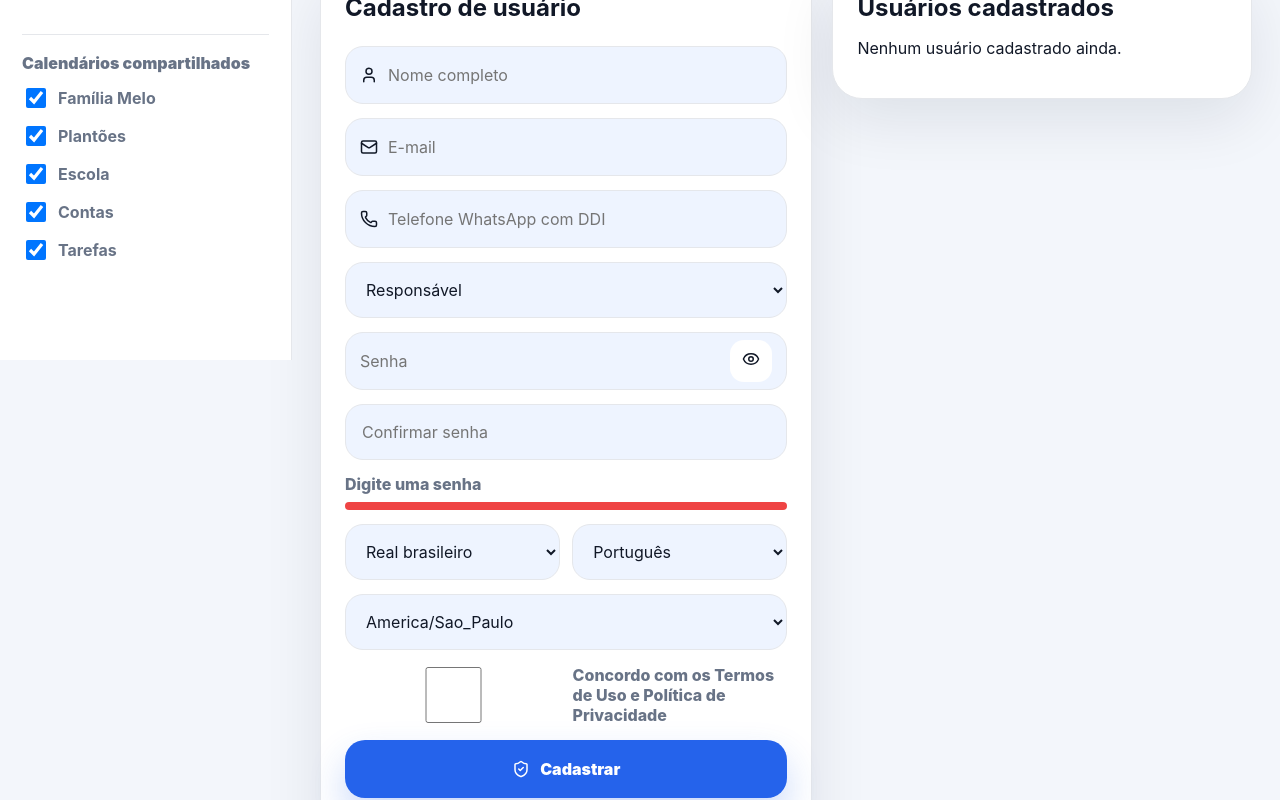
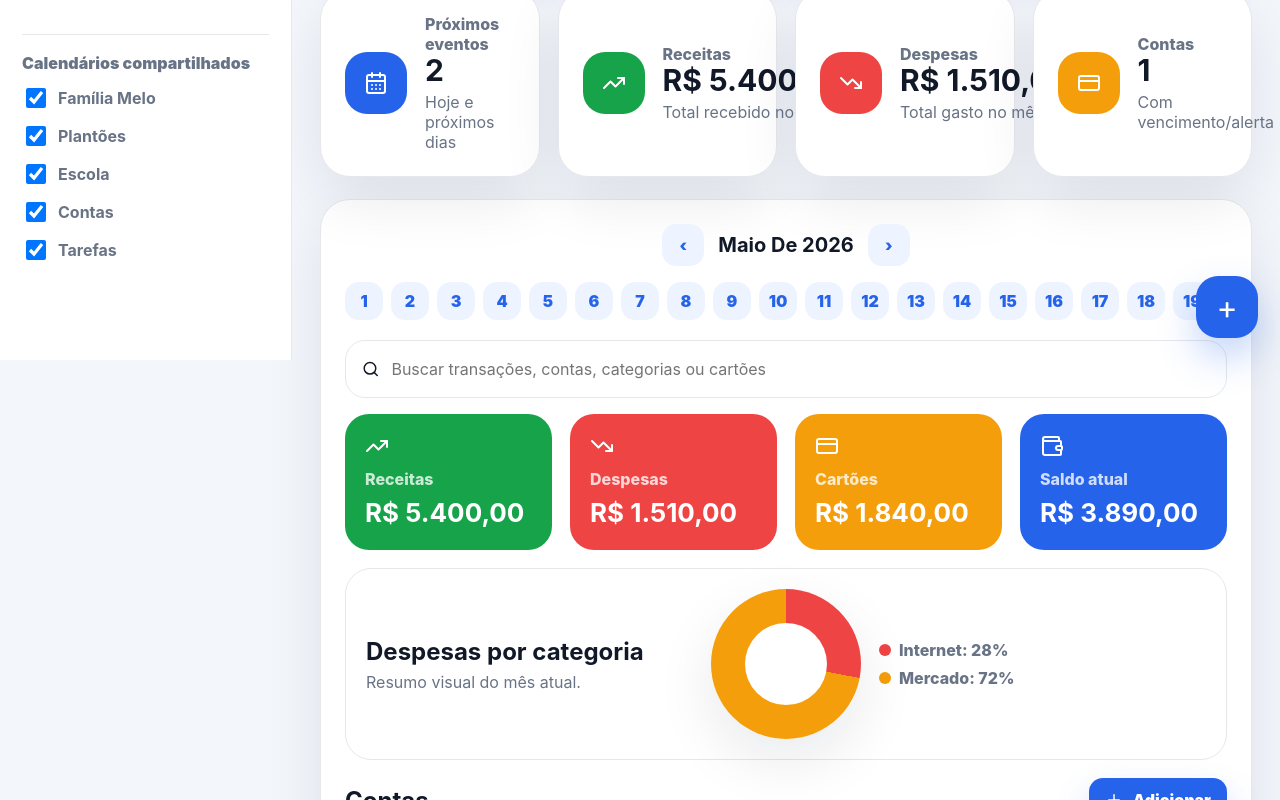
Before and after one commit to TammyMelo01/Senhor-Melo, a Next.js app: page / in a window 1280 px wide. Shown: the part 440-1240 px from the top of the page. Built offline with nearby package versions, Linux system fonts and the light colour scheme.

Commit message:
Update page.tsx

```diff
--- a/app/page.tsx
+++ b/app/page.tsx
@@ -1,215 +1,98 @@
 "use client";
 
-import { useEffect, useState } from "react";
-import { Eye, EyeOff, Mail, Phone, User, ShieldCheck } from "lucide-react";
+import { useState } from "react";
+import { CalendarDays, CreditCard, TrendingDown, TrendingUp } from "lucide-react";
+import { DashboardCard } from "@/components/DashboardCard";
+import { DashboardSummaryModal } from "@/components/DashboardSummaryModal";
+import { FinanceModule } from "@/components/FinanceModule";
+import { CalendarItem, Transaction } from "@/lib/types";
+import { formatCurrency, getFinanceSummary } from "@/lib/finance";
+import { initialCards, initialEvents, initialMembers, initialTransactions } from "@/lib/mockData";
 
-type SavedUser = {
-  id: string;
-  name: string;
-  email: string;
-  phone: string;
-  role: string;
-  currency: string;
-  language: string;
-  timezone: string;
-};
+export default function Home() {
+  const [events] = useState<CalendarItem[]>(initialEvents);
+  const [transactions, setTransactions] = useState<Transaction[]>(initialTransactions);
+  const [summaryType, setSummaryType] = useState<"events" | "income" | "expenses" | "bills" | null>(null);
 
-export default function MembrosPage() {
-  const [users, setUsers] = useState<SavedUser[]>([]);
-  const [showPassword, setShowPassword] = useState(false);
-  const [message, setMessage] = useState("");
-  const [form, setForm] = useState({
-    name: "",
-    email: "",
-    phone: "",
-    role: "Responsável",
-    password: "",
-    confirmPassword: "",
-    currency: "BRL",
-    language: "pt-BR",
-    timezone: "America/Sao_Paulo",
-    consent: false,
-  });
+  const summary = getFinanceSummary(transactions);
 
-  useEffect(() => {
-    const saved = localStorage.getItem("senhor-melo-users");
-    if (saved) setUsers(JSON.parse(saved));
-  }, []);
-
-  function maskPhone(value: string) {
-    const onlyNumbers = value.replace(/\D/g, "").slice(0, 13);
-    if (onlyNumbers.length <= 2) return onlyNumbers;
-    if (onlyNumbers.length <= 4) return `+${onlyNumbers.slice(0, 2)} ${onlyNumbers.slice(2)}`;
-    if (onlyNumbers.length <= 9) return `+${onlyNumbers.slice(0, 2)} (${onlyNumbers.slice(2, 4)}) ${onlyNumbers.slice(4)}`;
-    return `+${onlyNumbers.slice(0, 2)} (${onlyNumbers.slice(2, 4)}) ${onlyNumbers.slice(4, 9)}-${onlyNumbers.slice(9)}`;
+  function updateTransaction(updated: Transaction) {
+    setTransactions((current) => current.map((transaction) => (transaction.id === updated.id ? updated : transaction)));
   }
 
-  function getPasswordStrength() {
-    let score = 0;
-    if (form.password.length >= 8) score++;
-    if (/[A-Z]/.test(form.password)) score++;
-    if (/\d/.test(form.password)) score++;
-    if (/[^A-Za-z0-9]/.test(form.password)) score++;
-
-    if (!form.password) return "Digite uma senha";
-    if (score <= 1) return "Senha fraca";
-    if (score <= 3) return "Senha média";
-    return "Senha forte";
-  }
-
-  async function handleSubmit(event: React.FormEvent) {
-    event.preventDefault();
-    setMessage("");
-
-    if (!form.name.trim()) return setMessage("Informe o nome completo.");
-    if (!form.email.includes("@")) return setMessage("Informe um e-mail válido.");
-    if (form.phone.replace(/\D/g, "").length < 12) return setMessage("Informe o telefone com DDI e DDD.");
-    if (form.password.length < 6) return setMessage("A senha precisa ter pelo menos 6 caracteres.");
-    if (form.password !== form.confirmPassword) return setMessage("As senhas não conferem.");
-    if (!form.consent) return setMessage("Aceite os Termos de Uso e Política de Privacidade.");
-
-    const newUser: SavedUser = {
-      id: crypto.randomUUID(),
-      name: form.name.trim(),
-      email: form.email.trim(),
-      phone: form.phone.replace(/\D/g, ""),
-      role: form.role,
-      currency: form.currency,
-      language: form.language,
-      timezone: form.timezone,
-    };
-
-    const nextUsers = [newUser, ...users];
-    setUsers(nextUsers);
-    localStorage.setItem("senhor-melo-users", JSON.stringify(nextUsers));
-
-    setMessage("Usuário cadastrado. O número já pode receber notificações do bot.");
-
-    fetch("/api/whatsapp", {
-      method: "POST",
-      headers: { "Content-Type": "application/json" },
-      body: JSON.stringify({
-        phone: newUser.phone,
-        message: `✅ Senhor Melo\n\nOlá, ${newUser.name}! Seu perfil foi cadastrado para receber lembretes.`,
-      }),
-    }).catch(() => {});
-
-    setForm({
-      name: "",
-      email: "",
-      phone: "",
-      role: "Responsável",
-      password: "",
-      confirmPassword: "",
-      currency: "BRL",
-      language: "pt-BR",
-      timezone: "America/Sao_Paulo",
-      consent: false,
-    });
+  function deleteTransaction(id: string) {
+    setTransactions((current) => current.filter((transaction) => transaction.id !== id));
   }
 
   return (
     <>
-      <section className="auth-hero">
-        <div className="auth-logo">SM</div>
-        <h1>Crie seu perfil familiar.</h1>
-        <p>Cadastre os membros da família para receber lembretes pelo WhatsApp, organizar agenda e separar finanças individuais.</p>
+      <section className="hero-section">
+        <span className="badge">Família • Agenda • Finanças • IA</span>
+        <h1>Bom dia, família Melo.</h1>
+        <p className="lead">
+          Resumo inteligente do dia, compromissos, tarefas e contas com lembretes pelo WhatsApp.
+        </p>
+        <button className="primary-action" onClick={() => setSummaryType("events")}>
+          Organizar minha família com IA
+        </button>
       </section>
 
-      <section className="auth-layout">
-        <form className="auth-card" onSubmit={handleSubmit}>
-          <h2>Cadastro de usuário</h2>
+      <section className="metrics-grid">
+        <DashboardCard
+          title="Próximos eventos"
+          value={String(events.length)}
+          subtitle="Hoje e próximos dias"
+          icon={<CalendarDays />}
+          tone="blue"
+          onClick={() => setSummaryType("events")}
+        />
 
-          <label className="field-with-icon">
-            <User size={18} />
-            <input placeholder="Nome completo" value={form.name} onChange={(event) => setForm({ ...form, name: event.target.value })} autoComplete="name" />
-          </label>
+        <DashboardCard
+          title="Receitas"
+          value={formatCurrency(summary.income)}
+          subtitle="Total recebido no mês"
+          icon={<TrendingUp />}
+          tone="green"
+          onClick={() => setSummaryType("income")}
+        />
 
-          <label className="field-with-icon">
-            <Mail size={18} />
-            <input placeholder="E-mail" value={form.email} onChange={(event) => setForm({ ...form, email: event.target.value })} autoComplete="email" />
-          </label>
+        <DashboardCard
+          title="Despesas"
+          value={formatCurrency(summary.expenses)}
+          subtitle="Total gasto no mês"
+          icon={<TrendingDown />}
+          tone="red"
+          onClick={() => setSummaryType("expenses")}
+        />
 
-          <label className="field-with-icon">
-            <Phone size={18} />
-            <input placeholder="Telefone WhatsApp com DDI" value={form.phone} onChange={(event) => setForm({ ...form, phone: maskPhone(event.target.value) })} autoComplete="tel" />
-          </label>
+        <DashboardCard
+          title="Contas"
+          value={String(summary.pendingBills.length)}
+          subtitle="Com vencimento/alerta"
+          icon={<CreditCard />}
+          tone="yellow"
+          onClick={() => setSummaryType("bills")}
+        />
+      </section>
 
-          <select value={form.role} onChange={(event) => setForm({ ...form, role: event.target.value })}>
-            <option>Responsável</option>
-            <option>Esposa</option>
-            <option>Filho</option>
-            <option>Filha</option>
-            <option>Familiar</option>
-          </select>
+      <section className="home-finance-only">
+        <FinanceModule
+          members={initialMembers}
+          transactions={transactions}
+          cards={initialCards}
+          onAddTransaction={(item) => setTransactions([item, ...transactions])}
+          onUpdateTransaction={updateTransaction}
+          onDeleteTransaction={deleteTransaction}
+        />
+      </section>
 
-          <div className="password-row">
-            <input placeholder="Senha" type={showPassword ? "text" : "password"} value={form.password} onChange={(event) => setForm({ ...form, password: event.target.value })} />
-            <button type="button" onClick={() => setShowPassword(!showPassword)}>
-              {showPassword ? <EyeOff size={18} /> : <Eye size={18} />}
-            </button>
-          </div>
-
-          <input placeholder="Confirmar senha" type={showPassword ? "text" : "password"} value={form.confirmPassword} onChange={(event) => setForm({ ...form, confirmPassword: event.target.value })} />
-
-          <div className="password-strength">
-            <span>{getPasswordStrength()}</span>
-            <div className={`strength-bar ${getPasswordStrength().toLowerCase().replace(" ", "-")}`} />
-          </div>
-
-          <div className="two-cols">
-            <select value={form.currency} onChange={(event) => setForm({ ...form, currency: event.target.value })}>
-              <option value="BRL">Real brasileiro</option>
-              <option value="USD">Dólar</option>
-              <option value="EUR">Euro</option>
-            </select>
-
-            <select value={form.language} onChange={(event) => setForm({ ...form, language: event.target.value })}>
-              <option value="pt-BR">Português</option>
-              <option value="en-US">Inglês</option>
-              <option value="es">Espanhol</option>
-            </select>
-          </div>
-
-          <select value={form.timezone} onChange={(event) => setForm({ ...form, timezone: event.target.value })}>
-            <option value="America/Sao_Paulo">America/Sao_Paulo</option>
-            <option value="America/Manaus">America/Manaus</option>
-            <option value="America/Recife">America/Recife</option>
-          </select>
-
-          <label className="switch-row">
-            <input type="checkbox" checked={form.consent} onChange={(event) => setForm({ ...form, consent: event.target.checked })} />
-            Concordo com os Termos de Uso e Política de Privacidade
-          </label>
-
-          {message && <p className="form-message">{message}</p>}
-
-          <button className="primary-action" type="submit">
-            <ShieldCheck size={18} />
-            Cadastrar
-          </button>
-
-          <div className="social-login">
-            <button type="button">Entrar com Google</button>
-            <button type="button">Entrar com Apple</button>
-            <button type="button">Entrar com Microsoft</button>
-          </div>
-        </form>
-
-        <aside className="users-list-card">
-          <h2>Usuários cadastrados</h2>
-          {users.length === 0 && <p>Nenhum usuário cadastrado ainda.</p>}
-
-          {users.map((user) => (
-            <article className="registered-user" key={user.id}>
-              <strong>{user.name}</strong>
-              <span>{user.role}</span>
-              <p>{user.email}</p>
-              <small>WhatsApp: +{user.phone}</small>
-            </article>
-          ))}
-        </aside>
-      </section>
+      <DashboardSummaryModal
+        open={summaryType !== null}
+        type={summaryType}
+        events={events}
+        transactions={transactions}
+        onClose={() => setSummaryType(null)}
+      />
     </>
   );
 }
```
